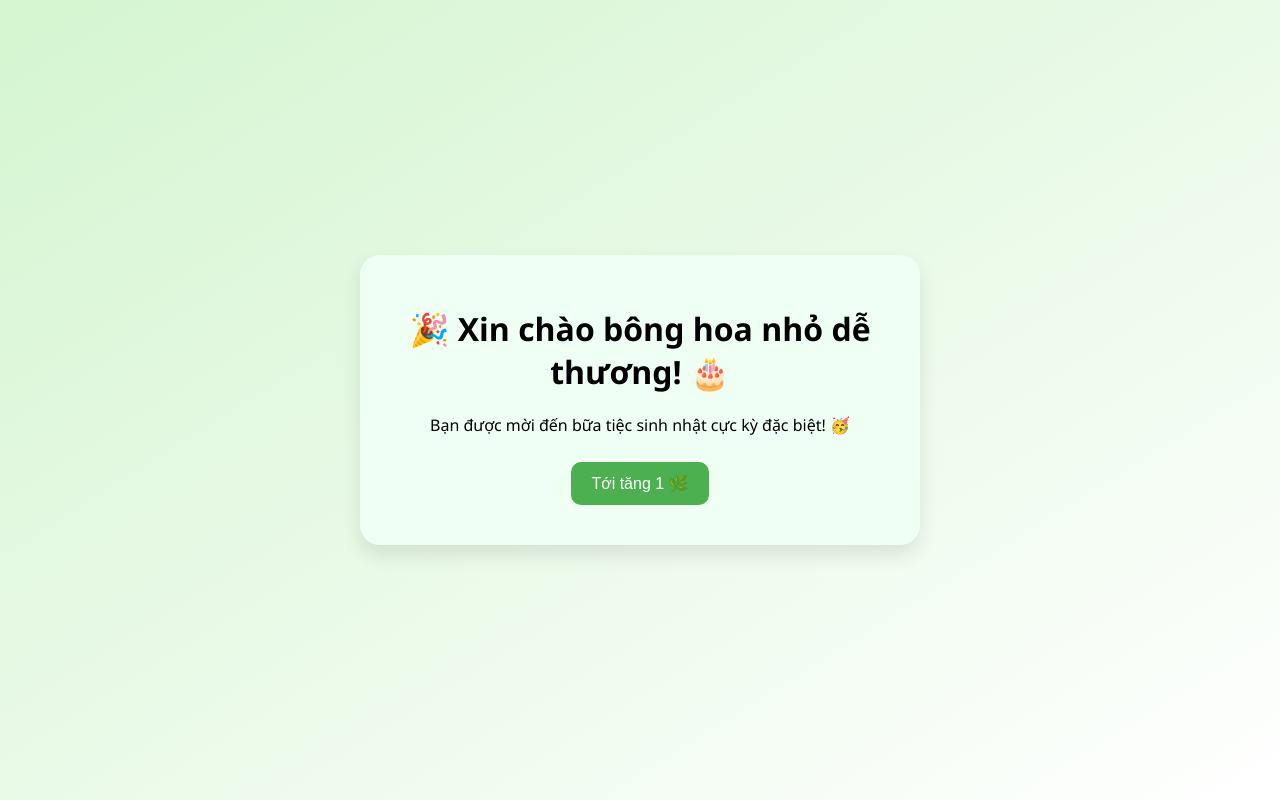
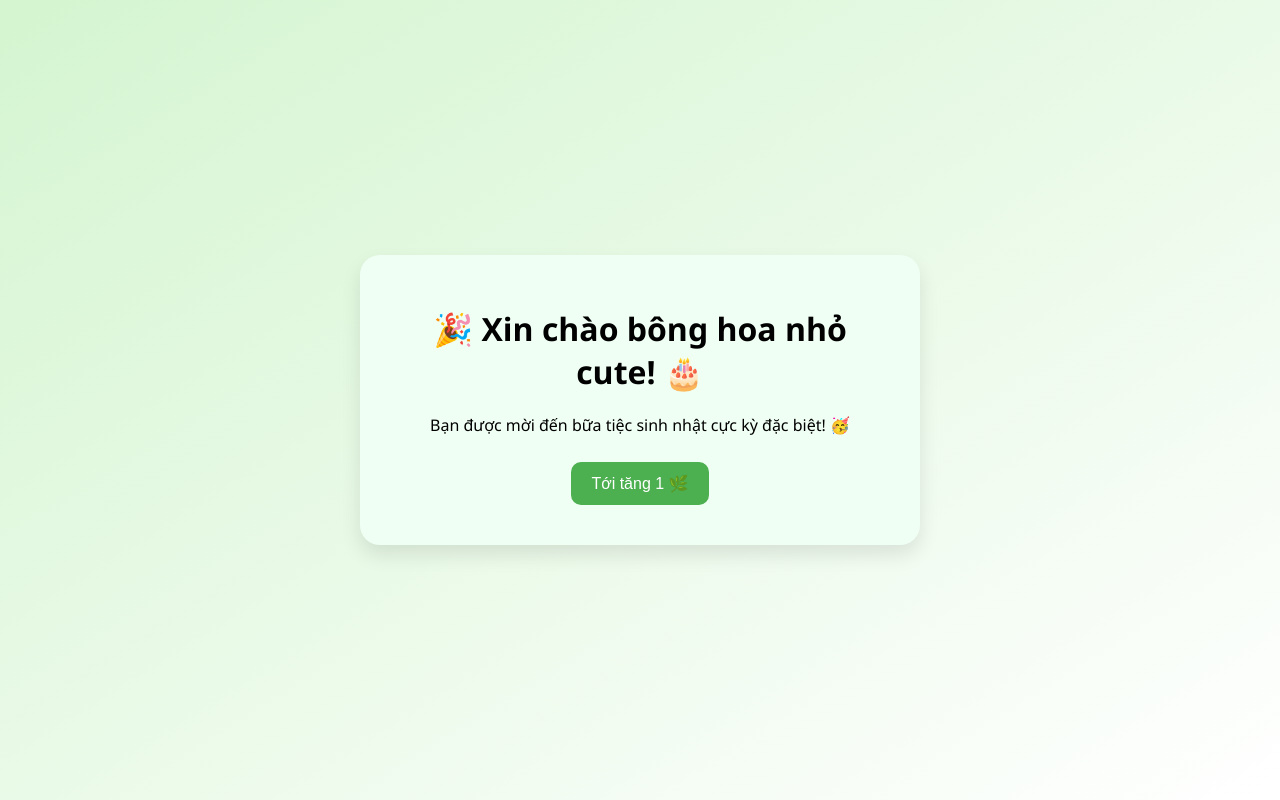
Before and after one commit to karinaimk4/birthday-invite, a plain HTML site: page index.html in a window 1280 px wide. Drawn offline with Linux system fonts and the light colour scheme.

Commit message:
Update index.html

```diff
--- a/index.html
+++ b/index.html
@@ -70,7 +70,7 @@
   const screens = {
     welcome: `
       <div class="card">
-        <h1>🎉 Xin chào bông hoa nhỏ dễ thương! 🎂</h1>
+        <h1>🎉 Xin chào bông hoa nhỏ cute! 🎂</h1>
         <p>Bạn được mời đến bữa tiệc sinh nhật cực kỳ đặc biệt! 🥳</p>
         <button class="button" onclick="navigate('place1')">Tới tăng 1 🌿</button>
       </div>
```
